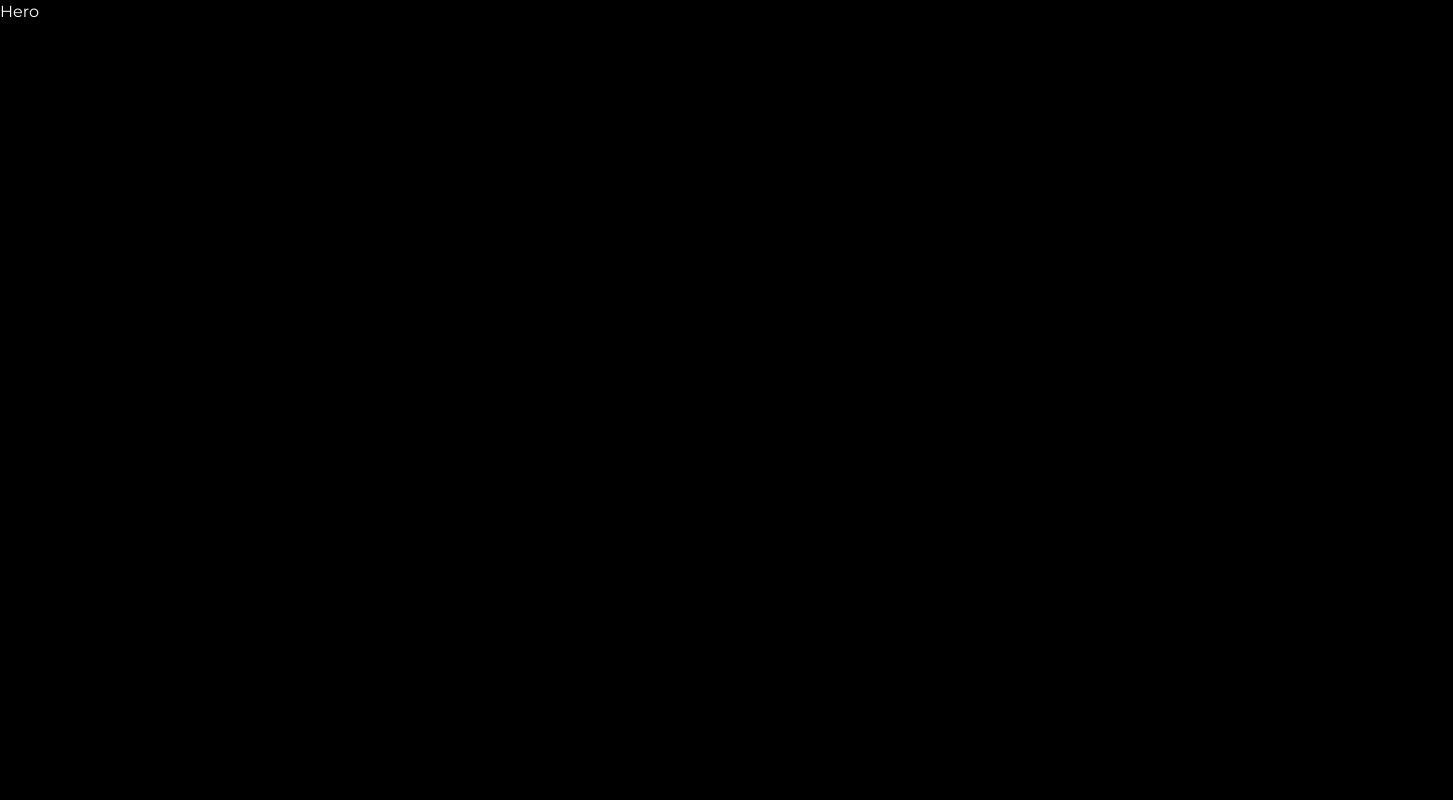
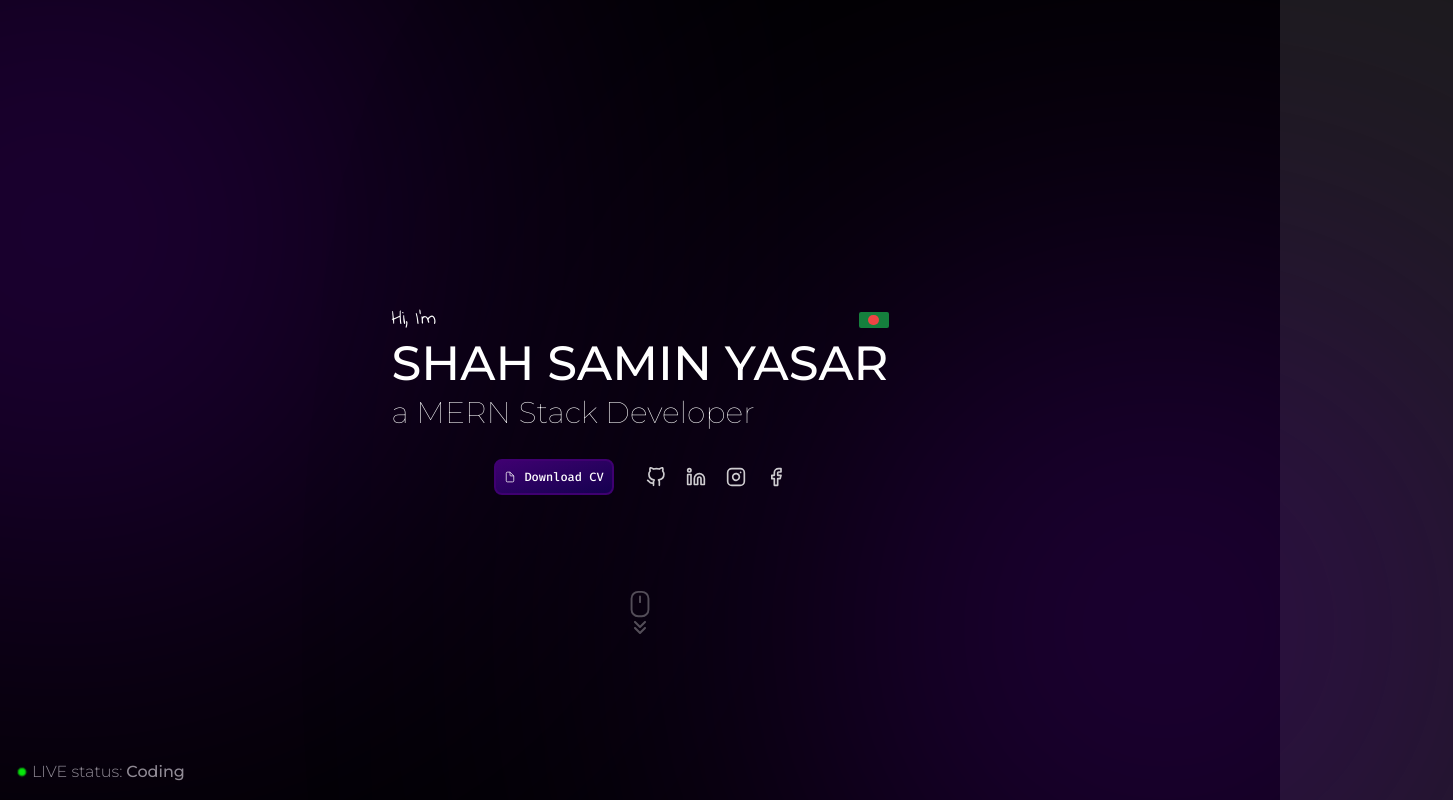
Before and after one commit to ShahSaminYasar/me, a Next.js app: page / in a window 1280 px wide. Shown: the top 800 px of the page, 1453 px wide, since content can reach past the window. Built offline with nearby package versions, Linux system fonts and the light colour scheme.

Commit message:
Made Hero section

```diff
--- /dev/null
+++ b/src/app/components/CTALink.jsx
@@ -0,0 +1,18 @@
+import Link from "next/link";
+import { firaCode } from "../lib/fonts";
+
+const CTALink = ({ children, href = "#", className }) => {
+  return (
+    <Link
+      href={href}
+      className={`${
+        firaCode.className
+      } w-fit px-2 py-2 text-xs rounded-lg font-medium border-2 border-primary bg-gradient-to-br from-primary to-secondary text-white flex flex-row items-center gap-2 ${
+        className && className
+      }`}
+    >
+      {children}
+    </Link>
+  );
+};
+export default CTALink;
--- /dev/null
+++ b/src/app/components/Container.jsx
@@ -0,0 +1,13 @@
+const Container = ({ children, className }) => {
+  console.log(children);
+  return (
+    <div
+      className={`w-full max-w-6xl mx-auto relative z-[1] ${
+        className && className
+      }`}
+    >
+      {children}
+    </div>
+  );
+};
+export default Container;
--- /dev/null
+++ b/src/app/components/Decor_BG_Circle.jsx
@@ -0,0 +1,10 @@
+const Decor_BG_Circle = ({ className }) => {
+  return (
+    <span
+      className={`block w-[45vw] aspect-square rounded-full bg-primary blur-[18vw] absolute ${
+        className && className
+      }`}
+    ></span>
+  );
+};
+export default Decor_BG_Circle;
--- a/src/app/globals.css
+++ b/src/app/globals.css
@@ -7,3 +7,65 @@ body {
   background: #000;
   color: #fff;
 }
+
+/* Live Indicator Animation */
+.livenow {
+  width: 12px;
+  transform: translateY(-6px);
+}
+.livenow > div {
+  vertical-align: middle;
+  width: 12px;
+  height: 12px;
+  border-radius: 100%;
+  position: absolute;
+  margin: 0 auto;
+  border: 1px solid rgba(0, 255, 0, 1);
+  -webkit-animation: live 1.4s infinite ease-in-out;
+  animation: live 1.4s infinite ease-in-out;
+  -webkit-animation-fill-mode: both;
+  animation-fill-mode: both;
+  &:nth-child(1) {
+    background-color: rgba(0, 255, 0, 0.3);
+    background-color: rgba(0, 255, 0, 1);
+    -webkit-animation-delay: -0.1s;
+    animation-delay: -0.1s;
+  }
+  &:nth-child(2) {
+    -webkit-animation-delay: 0.16s;
+    animation-delay: 0.16s;
+  }
+  &:nth-child(3) {
+    -webkit-animation-delay: 0.42s;
+    animation-delay: 0.42s;
+    border: 1px solid rgba(0, 255, 0, 0.5);
+  }
+  &:nth-child(4) {
+    border: 1px solid rgba(0, 255, 0, 1);
+    -webkit-animation-delay: -0.42s;
+    animation-delay: -0.42s;
+  }
+}
+
+@-webkit-keyframes live {
+  0%,
+  80%,
+  100% {
+    -webkit-transform: scale(0.6);
+  }
+  40% {
+    -webkit-transform: scale(1);
+  }
+}
+@keyframes live {
+  0%,
+  80%,
+  100% {
+    transform: scale(0.6);
+    -webkit-transform: scale(0.6);
+  }
+  40% {
+    transform: scale(1);
+    -webkit-transform: scale(1);
+  }
+}
--- a/src/app/layout.js
+++ b/src/app/layout.jsx
@@ -10,7 +10,7 @@ export const metadata = {
 export default function RootLayout({ children }) {
   return (
     <html lang="en">
-      <body className={`${montserrat?.className} antialiased`}>{children}</body>
+      <body className={`${montserrat.className} antialiased`}>{children}</body>
     </html>
   );
 }
--- a/src/app/lib/fonts.js
+++ b/src/app/lib/fonts.js
@@ -1,7 +1,19 @@
-import { Montserrat } from "next/font/google";
+import { Montserrat, Fira_Code, Indie_Flower } from "next/font/google";
 
 export const montserrat = Montserrat({
   subsets: ["latin"],
   display: "swap",
   weight: ["100", "200", "300", "400", "500", "600", "700", "800", "900"],
 });
+
+export const firaCode = Fira_Code({
+  subsets: ["greek"],
+  display: "swap",
+  weight: ["300", "400", "500", "600", "700"],
+});
+
+export const indieFlower = Indie_Flower({
+  subsets: ["latin"],
+  display: "auto",
+  weight: ["400"],
+});
--- a/src/app/page.js
+++ b/src/app/page.jsx
@@ -1,4 +1,4 @@
-import Hero from "./sections/hero";
+import Hero from "./sections/Hero";
 
 export default function Home() {
   return <Hero />;
--- a/src/app/sections/Hero.jsx
+++ b/src/app/sections/Hero.jsx
@@ -1,4 +1,78 @@
+import Container from "../components/Container";
+import CTALink from "../components/CTALink";
+import { IoDocumentOutline } from "react-icons/io5";
+import Decor_BG_Circle from "../components/Decor_BG_Circle";
+import { indieFlower } from "../lib/fonts";
+import Link from "next/link";
+import { FiFacebook, FiGithub, FiInstagram, FiLinkedin } from "react-icons/fi";
+import { PiMouseSimple } from "react-icons/pi";
+import { FaAnglesDown } from "react-icons/fa6";
+
 const Hero = () => {
-  return <div>Hero</div>;
+  return (
+    <section className="bg-black relative">
+      <Container
+        className={`min-h-screen w-full flex flex-col gap-3 items-center justify-center`}
+      >
+        <div>
+          <div className="flex flex-row justify-between items-center">
+            <span
+              className={`${indieFlower?.className} text-[1.25rem] block text-left`}
+            >
+              Hi, I'm
+            </span>
+            <span className="w-[30px] rounded-sm aspect-video bg-green-700 grid place-items-center">
+              <span className="block w-[36%] aspect-square rounded-full bg-red-500"></span>
+            </span>
+          </div>
+          <h1 className="text-5xl font-medium uppercase my-1 mb-2">
+            Shah Samin Yasar
+          </h1>
+          <span className="text-3xl font-thin">
+            a <p className="inline-block">MERN Stack Developer</p>
+          </span>
+
+          <div className="flex flex-row items-center justify-center gap-5 mt-7 relative">
+            <CTALink href="#" className={`mr-3`}>
+              <IoDocumentOutline />
+              Download CV
+            </CTALink>
+
+            <Link href={`https://github.com/ShahSaminYasar`}>
+              <FiGithub className="text-xl text-white opacity-80" />
+            </Link>
+            <Link href={`https://www.linkedin.com/in/shah-samin-yasar/`}>
+              <FiLinkedin className="text-xl text-white opacity-80" />
+            </Link>
+            <Link href={`https://instagram.com/shahsaminyasar`}>
+              <FiInstagram className="text-xl text-white opacity-80" />
+            </Link>
+            <Link href={`https://facebook.com/shah_samin_yasar`}>
+              <FiFacebook className="text-xl text-white opacity-80" />
+            </Link>
+
+            <span className="flex flex-col items-center justify-center opacity-30 absolute left-[50%] -translate-x-[50%] -bottom-[140px]">
+              <PiMouseSimple className="text-3xl text-white" />
+              <FaAnglesDown className="text-sm text-white scroll_down_indicator" />
+            </span>
+          </div>
+        </div>
+      </Container>
+      <span className="text-sm font-light text-white text-opacity-60 flex flex-row items-center gap-1 absolute bottom-4 left-4">
+        <div className="livenow">
+          <div></div>
+          <div></div>
+          <div></div>
+        </div>{" "}
+        LIVE status: <span className="inline-block font-medium">Coding</span>
+      </span>
+      <Decor_BG_Circle
+        className={`top-0 left-0 -translate-y-[10%] -translate-x-[40%]`}
+      />
+      <Decor_BG_Circle
+        className={`bottom-0 right-0 translate-x-[30%] translate-y-[20%]`}
+      />
+    </section>
+  );
 };
 export default Hero;
--- a/tailwind.config.mjs
+++ b/tailwind.config.mjs
@@ -6,7 +6,29 @@ export default {
     "./src/app/**/*.{js,ts,jsx,tsx,mdx}",
   ],
   theme: {
-    extend: {},
+    extend: {
+      fontSize: {
+        sm: "1rem",
+      },
+    },
   },
-  plugins: [],
+  plugins: [require("daisyui")],
+  daisyui: {
+    themes: [
+      {
+        bashaLagbe: {
+          "base-100": "#1c1c1c",
+          bg: "#000000",
+          fg: "#FFFFFF",
+          primary: "#3F0071",
+          secondary: "#150050",
+          accent: "#FB2576",
+          success: "#36FF04",
+          error: "#b01717",
+          warning: "#e8c100",
+          "primary-light": "#6F00C7",
+        },
+      },
+    ],
+  },
 };
```
Also changed, not shown: package.json (+6 -4 lines), public/assets/scroll_down_icon.png (added), 1 other file (tests, documents, lock files or other folders).
